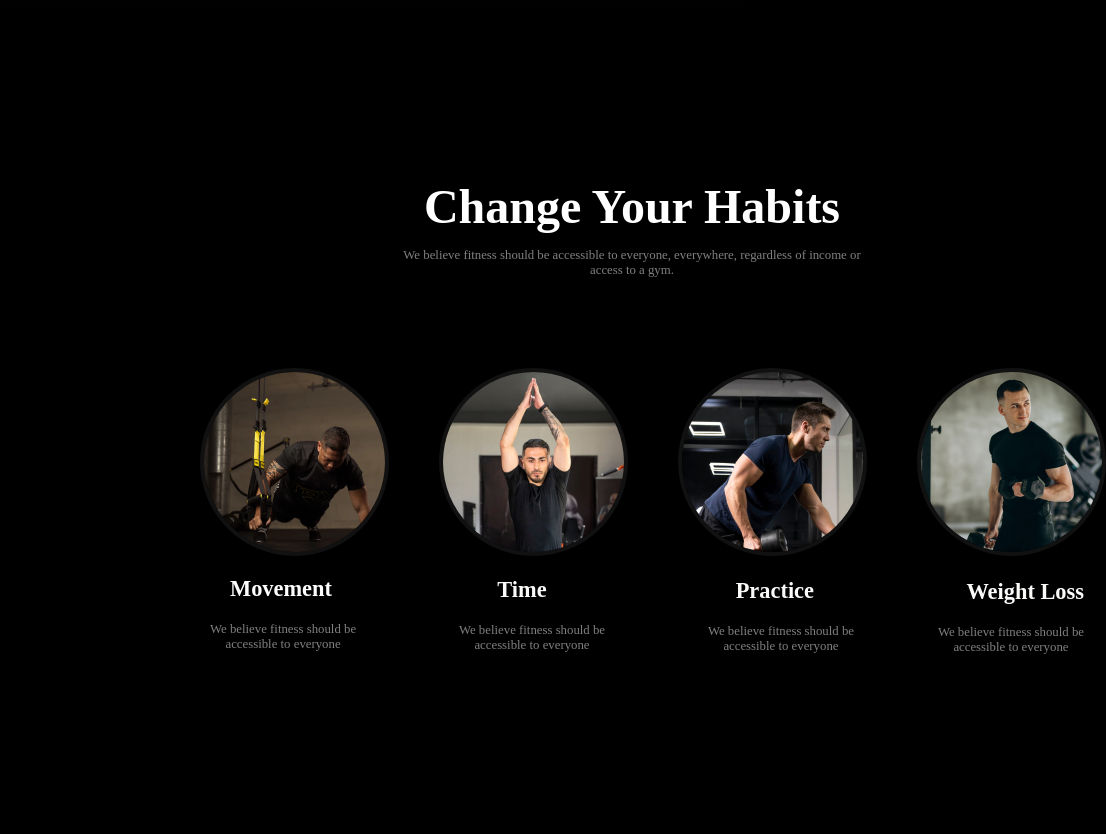
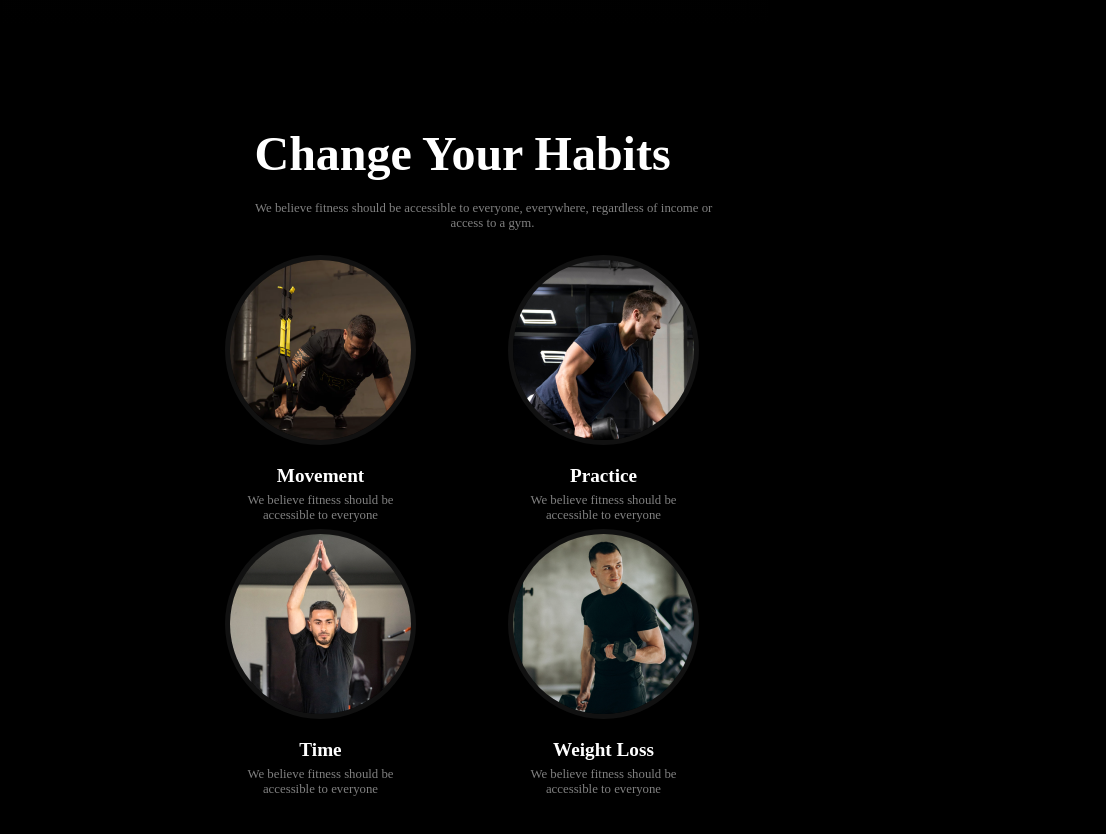
Before and after one commit to Toha16/versatile-website, a plain HTML site: page index.html in a window 768 px wide. Shown: the part 1380-2214 px from the top of the page, 1106 px wide, since content can reach past the window. Drawn offline with Linux system fonts and the light colour scheme.

Commit message:
added the modifying responsive of header part and change your habit section as well as responsive part

```diff
--- a/index.html
+++ b/index.html
@@ -8,7 +8,7 @@
     <script src="https://kit.fontawesome.com/6f13c59806.js" crossorigin="anonymous"></script>
 </head>
 <body class="bg-color">
-    <header class="inter-font">
+    <header class="inter-font secondary-color bg-color">
 
         <!-- Fitness & Banner section start here -->
 
@@ -65,35 +65,34 @@
                 <h2>Change Your Habits</h2>
                 <p>We believe fitness should be accessible to everyone, everywhere, regardless of income or <br> <span class="content-title">access to a gym.</span></p>
             </div>
-           <div class="img-box">
-            <img class="picture" src="images/image 3.png" alt="">
-
-
-            <img class="picture" src="images/image 2.png" alt="">
-
-
-            <img class="picture" src="images/image 4.png" alt="">
-
-
-            <img class="picture" src="images/image 5.png" alt="">
-
-           </div>
-           <div class="first-content">
-            <h3 class="movement-title">Movement</h3>
-            <p>We believe fitness should be <br> <span class="content-title">accessible to everyone</span></p>
-           </div>
-           <div class="second-content">
-            <h3 id="time-title">Time</h3>
-            <p>We believe fitness should be <br> <span class="content-title">accessible to everyone</span></p>
-           </div>
-           <div class="third-content">
-            <h3 id="practice-title">Practice</h3>
-            <p>We believe fitness should be <br> <span class="content-title">accessible to everyone</span></p>
-           </div>
-           <div class="fourt">
-            <div class="final-section">
-            <h3 id="wight-title">Weight Loss</h3>
-            <p>We believe fitness should be <br> <span class="content-title">accessible to everyone</span></p>
+          <div class="content-container display-flex">
+            <div class="img-box display-flex">
+                <img class="picture" src="images/image 3.png" alt="">
+                <div class="first-content display-flex">
+                <h4  class="text-part primary-color">Movement</h4>
+                <p class="text-title">We believe fitness should be <br> <span class="accessible-part">accessible to everyone</span> </p>
+                </div>
+            </div>
+            <div class="img-box display-flex">
+                <img class="picture" src="images/image 2.png" alt="">
+                <div class="first-content display-flex">
+                <h4  class="text-part primary-color">Time</h4>
+                <p class="text-title">We believe fitness should be <br> <span class="accessible-part">accessible to everyone</span> </p>
+                </div>
+            </div>
+            <div class="img-box display-flex">
+                <img class="picture" src="images/image 4.png" alt="">
+                <div class="first-content display-flex">
+                <h4  class="text-part primary-color">Practice</h4>
+                <p class="text-title">We believe fitness should be <br> <span class="accessible-part">accessible to everyone</span> </p>
+                </div>
+            </div>
+            <div class="img-box display-flex">
+                <img class="picture" src="images/image 5.png" alt="">
+                <div class="first-content display-flex">
+                <h4  class="text-part primary-color">Weight Loss</h4>
+                <p class="text-title">We believe fitness should be <br> <span class="accessible-part">accessible to everyone</span> </p>
+                </div>
             </div>
            </div>
         </section>
--- a/styles/styles.css
+++ b/styles/styles.css
@@ -16,7 +16,9 @@
 
  .bg-color{
     background-color: rgb(0, 0, 0);
-
+ }
+ .secondary-color{
+    background: linear-gradient(180.00deg, rgb(17, 17, 17),rgba(119, 119, 119, 0) 100%);
  }
  .display-flex{
     display: flex;
@@ -100,6 +102,7 @@
     font-size: 1rem;
     font-weight: 400;
     padding-bottom: 28px;
+    margin-left: 0px;
 }
 #join-part{
     font-size: 1rem;
@@ -199,7 +202,7 @@
 
 .habit-section{
     width: 1044px;
-    height: 445px;
+    height: 452px;
     margin-top: 100px;
 }
 .change-container{
@@ -230,72 +233,55 @@
 .change-container, h2, p{
     margin-left: 80px ;
 }
+.content-container{
+    width: 1044px;
+    height: 274px;
+    margin: 58px 120px;
+    flex-direction: row;
+    justify-content: space-around;
+    align-items: center;
+}
 .img-box{
-    display: flex;
-    flex-direction: row;
-    justify-content: space-evenly;
+    width: 231px;
+    height: 274px;
+    flex-direction: column;
+    justify-content: flex-start;
     align-items: center;
-    gap: 50px;
-    margin-top: 90px;
-    margin-left: 200px;
 }
 .picture{
-    border: 4px solid rgb(17, 17, 17);
+    border: 5px solid rgb(17, 17, 17);
     border-radius: 50%;
 }
 .first-content{
-    display: flex;
+    width: 231px;
+    height: 65px;
+    margin: 20px 0px;
     flex-direction: column;
     justify-content: flex-start;
-    align-items: flex-start;
-    margin-left: 130px;
+    align-items: center;
 }
-.movement-title{
-    margin-top: 20px;
-    margin-left: 100px;
-    margin-bottom: 20px;
-    color: rgb(255, 255, 255);
-}
-.second-content{
-    position: relative;
+.text-title{
+    width: 231px;
+    height: 36px;
+    margin: 6px;
     display: flex;
     flex-direction: column;
     justify-content: flex-start;
     align-items: center;
-    bottom: 75px;
-    left: -30px;
 }
-#time-title{
-    margin-bottom: 20px;
-    margin-left: 60px;
+.text-part{
+    font-size: 1.2rem;
+    font-weight: 600;
 }
-.third-content{
-    position: relative;
+.accessible-part{
     display: flex;
     flex-direction: column;
-    justify-content:flex-end;
-    align-items: flex-end;
-    bottom: 150px;
-    right: 190px;
-}
-#practice-title{
-    margin-bottom: 20px;
-    margin-right:40px ;
-}
-.final-section{
-    position: relative;
-    display: flex;
-    flex-direction: column;
-    justify-content:flex-end;
-    align-items: flex-end;
-    bottom: 245px;
-    left: 40px;
-}
-#wight-title{
-    margin-top: 20px;
-    margin-bottom: 20px;
+    justify-content: flex-start;
+    align-items: center;
 }
 /* change your habit ends here */
+
+/* media screen for header section */
 
 @media screen and (max-width:576px){
     .banner-container{
@@ -345,44 +331,121 @@
    }
 
 }
-@media screen and (min-width: 576px) and (max-width: 992px){
+
+ /* For Tablet */
+
+@media screen and (min-width: 576px) and (max-width: 992px) {
     .banner-container{
         width: 745px;
         height: 1405px;
+        background: linear-gradient(180.00deg, rgb(17, 17, 17),rgba(119, 119, 119, 0) 100%);
+        background-color: rgb(0, 0, 0);
     }
     .navbar{
-        margin-left: 60px;
+        margin-left: 40px;
+    }
+    .nav-links{
+        margin-left: 340px;
     }
     .section-container{
-        width: 599px;
-        height: 440px;
-        margin-left: 100px;
-        margin-top: 30px;
-        margin-bottom: 30px;
+        margin-left: 200px;
     }
-    .container-section{
+    .img-section{
+        position: absolute;
+        left: 70px;
+        top: 550px;
+    }
+    .glass-box{
+        position: absolute;
+        left: -30px;
+        top: 850px;
+    }
+    .video-title{
+        left: -5px;
+        top: 50px;
+    }
+    .glass-title{
+        bottom: 10px;
+    }
+    .glass-content{
+        top: 60px;
+    }
+}
+/* media section for change your habit section */
+/* for mobile */
+@media screen and (max-width: 576px) {
+    .habit-section{
+        width: 570px;
+        height: 1398px;
+        margin: 58px 0px;
+    }
+    .change-container{
+        width: 319px;
+        height: 125px;
         display: flex;
         flex-direction: column;
-        justify-content: flex-start;
+        justify-content: center;
+        align-items: center;
+    }
+    .change-container, h2{
+        width: 328px;
+        height: 38px;
+        font-weight: 500;
+        font-size: 2.5rem;
+        margin-bottom: 20px;
+    }
+    .content-container{
+        width: 338px;
+        height: 1216px;
+        display: flex;
+        flex-direction: column;
+        justify-content: center;
+        align-items: center;
+        margin-top: 110px;
+        gap: 40px;
+    }
+    .img-box{
+        display: flex;
+        flex-direction: column;
+        justify-content: center;
+        align-items: center;
+    }
+}
+
+/* For Tablet */
+@media screen and (min-width: 576px) and (max-width: 992px) {
+    .habit-section{
+        width: 566px;
+        height: 766px;
+    }
+    .change-container{
+        width: 476px;
+        height: 120px;
+        margin: 70px 185px;
+        display: flex;
+        flex-direction: column;
+        justify-content: center;
+        align-items: center;
+    }
+    .change-container, h2{
+        width: 476px;
+        height: 58px;
+        font-weight: 900;
+        font-size: 3rem;
+        margin-bottom: 20px;
+    }
+    .change-container, p{
+        width: 475px;
+        height: 48px;
+    }
+    .content-container{
+        width: 566px;
+        height: 588px;
+        display: flex;
+        flex-direction: column;
+        justify-content: center;
         align-items: flex-start;
+        flex-wrap: wrap;
+        padding-left: 85px;
     }
-    .img-section{
-        width: 100%;
-       top: 529px;
-       left: 65px;
-    }
-    .glass-box{
-        left: 25px;
-        top: 830px;
-       }
-       .second-glass{
-        left: 250px;
-        top: -220px;
-       }
-       .bar-icon{
-        display: none;
-       }
-       .nav-links{
-       margin-left: 110px;
-       }
 }
```
